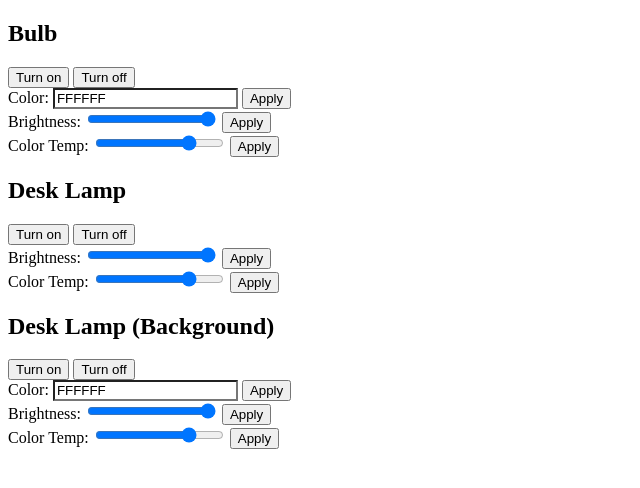
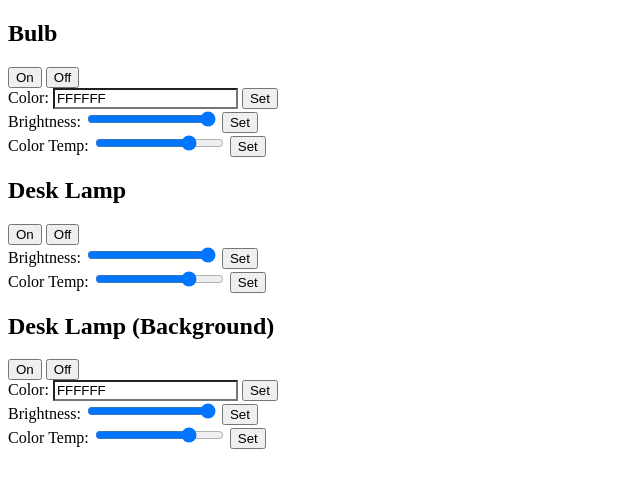
Before and after one commit to nikita-tomilov/xiaomi-smart-lamps-control, a Flask app: page / in a window 1280 px wide. Shown: the top 488 px of the page, without its empty margins (0-640 px from the left). Run offline with Flask 2, Linux system fonts and the light colour scheme.

Commit message:
all: update buttons

```diff
--- a/main.py
+++ b/main.py
@@ -1,16 +1,18 @@
 #!/usr/bin/env python3
 
-from flask import Flask, redirect, send_from_directory
+from flask import Flask, send_from_directory
 from flask import render_template
-from yeelight import Bulb, LightType, discover_bulbs
+from yeelight import Bulb, LightType
 
 app = Flask(__name__, template_folder="./template/")
 bulb = Bulb("192.168.0.111", auto_on=True)
+bulb_hex_rgb = "FFFFFF"
 bulb_brightness = 100
 bulb_color_temp = 5600
 desk_lamp = Bulb("192.168.0.108", auto_on=True)
 desk_lamp_brightness = 100
 desk_lamp_color_temp = 5600
+desk_lamp_background_hex_rgb = "FFFFFF"
 desk_lamp_background_brightness = 100
 desk_lamp_background_color_temp = 5600
 
@@ -31,7 +33,11 @@ def bulb_update_plain_params(blb, brightness, color_temp, light_type=LightType.M
 
 @app.route('/')
 def http_main_entry():
-    return render_template('index.html') # , mode=current_mode)
+    return render_template('index.html', bulb_brightness=bulb_brightness, bulb_color_temp=bulb_color_temp,
+                           desk_lamp_brightness=desk_lamp_brightness, desk_lamp_color_temp=desk_lamp_color_temp,
+                           desk_lamp_background_brightness=desk_lamp_background_brightness,
+                           desk_lamp_background_color_temp=desk_lamp_background_color_temp,
+                           bulb_hex_rgb=bulb_hex_rgb, desk_lamp_background_hex_rgb=desk_lamp_background_hex_rgb)
 
 
 @app.route('/colour/<dev>/<r>/<g>/<b>')
@@ -40,8 +46,12 @@ def change_colour(dev, r, g, b):
     g = int(g)
     b = int(b)
     if dev == "bulb":
+        global bulb_hex_rgb
+        bulb_hex_rgb = '%02x%02x%02x' % (r, g, b)
         bulb.set_rgb(r, g, b)
     elif dev == "desk_lamp_background":
+        global desk_lamp_background_hex_rgb
+        desk_lamp_background_hex_rgb = '%02x%02x%02x' % (r, g, b)
         desk_lamp.set_rgb(r, g, b, light_type=LightType.Ambient)
     print("changed", dev, "colour to", r, g, b)
     return "ok"
@@ -74,7 +84,8 @@ def change_brightness(dev, value):
     elif dev == "desk_lamp_background":
         global desk_lamp_background_brightness, desk_lamp_background_color_temp
         desk_lamp_background_brightness = value
-        bulb_update_plain_params(desk_lamp, desk_lamp_background_brightness, desk_lamp_background_color_temp, light_type=LightType.Ambient)
+        bulb_update_plain_params(desk_lamp, desk_lamp_background_brightness, desk_lamp_background_color_temp,
+                                 light_type=LightType.Ambient)
     print("changed", dev, "brightness to", value)
     return "ok"
 
@@ -93,7 +104,8 @@ def change_colour_temp(dev, value):
     elif dev == "desk_lamp_background":
         global desk_lamp_background_brightness, desk_lamp_background_color_temp
         desk_lamp_background_color_temp = value
-        bulb_update_plain_params(desk_lamp, desk_lamp_background_brightness, desk_lamp_background_color_temp, light_type=LightType.Ambient)
+        bulb_update_plain_params(desk_lamp, desk_lamp_background_brightness, desk_lamp_background_color_temp,
+                                 light_type=LightType.Ambient)
     print("changed", dev, "colour temp to", value)
     return "ok"
 
@@ -104,5 +116,5 @@ def send_js(path):
 
 
 if __name__ == '__main__':
-    #i = discover_bulbs()
+    # i = discover_bulbs()
     app.run(host='0.0.0.0', port=8139, threaded=True)
--- a/template/index.html
+++ b/template/index.html
@@ -3,7 +3,7 @@
 <head>
     <meta charset="utf8">
     <meta name="viewport" content="width=device-width, initial-scale=1">
-    <title>Xiaomi Lights Server}</title>
+    <title>Xiaomi Lights Server</title>
     <script src="/js/jscolor.js"></script>
     <script src="/js/script.js"></script>
 </head>
@@ -12,64 +12,67 @@
 <div id="bulb">
     <h2>Bulb</h2>
     <div class="onoff">
-        <button onclick="switchState('bulb', 'on')">Turn on</button>
-        <button onclick="switchState('bulb', 'off')">Turn off</button>
+        <input type="button" onclick="switchState('bulb', 'on')" value="On">
+        <input type="button" onclick="switchState('bulb', 'off')" value="Off">
     </div>
     <div class="coloradj">
         Color:
-        <input id="jsc-bulb" class="jscolor {onFineChange:'updateRect(this)'}" value="FFFFFF">
-        <button onclick="updateRGB('bulb', 'jsc-bulb')">Apply</button>
+        <input id="jsc-bulb" class="jscolor {onFineChange:'updateRect(this)'}" value="{{ bulb_hex_rgb }}">
+        <input type="button" onclick="updateRGB('bulb', 'jsc-bulb')" value="Set">
     </div>
     <div class="brightadj">
         Brightness:
-        <input type="range" id="rng-brt-bulb" min="0" max="100" step="25" value="100">
-        <button onclick="updateBrightness('bulb', 'rng-brt-bulb')">Apply</button>
+        <input type="range" id="rng-brt-bulb" min="0" max="100" step="25" value="{{ bulb_brightness }}">
+        <input type="button" onclick="updateBrightness('bulb', 'rng-brt-bulb')" value="Set">
     </div>
     <div class="ctadj">
         Color Temp:
-        <input type="range" id="rng-ct-bulb" min="2700" max="6500" step="100" value="5600">
-        <button onclick="updateColorTemp('bulb', 'rng-ct-bulb')">Apply</button>
+        <input type="range" id="rng-ct-bulb" min="2700" max="6500" step="100" value="{{ bulb_color_temp }}">
+        <input type="button" onclick="updateColorTemp('bulb', 'rng-ct-bulb')" value="Set">
     </div>
 </div>
 <hline></hline>
 <div id="desk_lamp">
     <h2>Desk Lamp</h2>
     <div class="onoff">
-        <button onclick="switchState('desk_lamp', 'on')">Turn on</button>
-        <button onclick="switchState('desk_lamp', 'off')">Turn off</button>
+        <input type="button" onclick="switchState('desk_lamp', 'on')" value="On">
+        <input type="button" onclick="switchState('desk_lamp', 'off')" value="Off">
     </div>
     <div class="brightadj">
         Brightness:
-        <input type="range" id="rng-brt-desk_lamp" min="0" max="100" step="25" value="100">
-        <button onclick="updateBrightness('desk_lamp', 'rng-brt-desk_lamp')">Apply</button>
+        <input type="range" id="rng-brt-desk_lamp" min="0" max="100" step="25" value="{{ desk_lamp_brightness }}">
+        <input type="button" onclick="updateBrightness('desk_lamp', 'rng-brt-desk_lamp')" value="Set">
     </div>
     <div class="ctadj">
         Color Temp:
-        <input type="range" id="rng-ct-desk_lamp" min="2700" max="6500" step="100" value="5600">
-        <button onclick="updateColorTemp('desk_lamp', 'rng-ct-desk_lamp')">Apply</button>
+        <input type="range" id="rng-ct-desk_lamp" min="2700" max="6500" step="100" value="{{ desk_lamp_color_temp }}">
+        <input type="button" onclick="updateColorTemp('desk_lamp', 'rng-ct-desk_lamp')" value="Set">
     </div>
 </div>
 <hline></hline>
 <div id="desk_lamp_background">
     <h2>Desk Lamp (Background)</h2>
-       <div class="onoff">
-        <button onclick="switchState('desk_lamp_background', 'on')">Turn on</button>
-        <button onclick="switchState('desk_lamp_background', 'off')">Turn off</button>
+    <div class="onoff">
+        <input type="button" onclick="switchState('desk_lamp_background', 'on')" value="On">
+        <input type="button" onclick="switchState('desk_lamp_background', 'off')" value="Off">
     </div>
     <div class="coloradj">
         Color:
-        <input id="jsc-dlamp" class="jscolor {onFineChange:'updateRect(this)'}" value="FFFFFF">
-        <button onclick="updateRGB('desk_lamp_background', 'jsc-dlamp')">Apply</button>
+        <input id="jsc-dlamp" class="jscolor {onFineChange:'updateRect(this)'}"
+               value="{{ desk_lamp_background_hex_rgb }}">
+        <input type="button" onclick="updateRGB('desk_lamp_background', 'jsc-dlamp')" value="Set">
     </div>
     <div class="brightadj">
         Brightness:
-        <input type="range" id="rng-brt-desk_lamp_bg" min="0" max="100" step="25" value="100">
-        <button onclick="updateBrightness('desk_lamp_background', 'rng-brt-desk_lamp_bg')">Apply</button>
+        <input type="range" id="rng-brt-desk_lamp_bg" min="0" max="100" step="25"
+               value="{{ desk_lamp_background_brightness }}">
+        <input type="button" onclick="updateBrightness('desk_lamp_background', 'rng-brt-desk_lamp_bg')" value="Set">
     </div>
     <div class="ctadj">
         Color Temp:
-        <input type="range" id="rng-ct-desk_lamp_bg" min="2700" max="6500" step="100" value="5600">
-        <button onclick="updateColorTemp('desk_lamp_background', 'rng-ct-desk_lamp_bg')">Apply</button>
+        <input type="range" id="rng-ct-desk_lamp_bg" min="2700" max="6500" step="100"
+               value="{{ desk_lamp_background_color_temp }}">
+        <input type="button" onclick="updateColorTemp('desk_lamp_background', 'rng-ct-desk_lamp_bg')" value="Set">
     </div>
 </div>
 </p>
```
